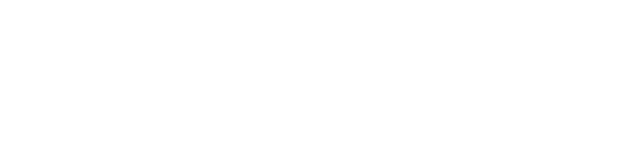
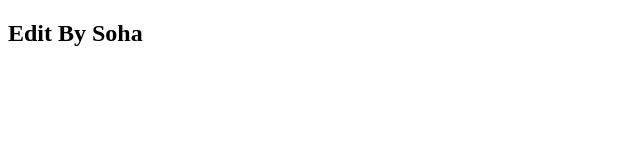
Before and after one commit to S0haGamal/Magy-SohaRepo, a plain HTML site: page index.html in a window 1280 px wide. Shown: the whole page, without its empty margins (0-640 px from the left). Drawn offline with Linux system fonts and the light colour scheme.

Commit message:
add h1 by soha

```diff
--- a/index.html
+++ b/index.html
@@ -6,6 +6,6 @@
     <title>Document</title>
 </head>
 <body>
-
+    <h2>Edit By Soha</h2>
 </body>
 </html>
```
